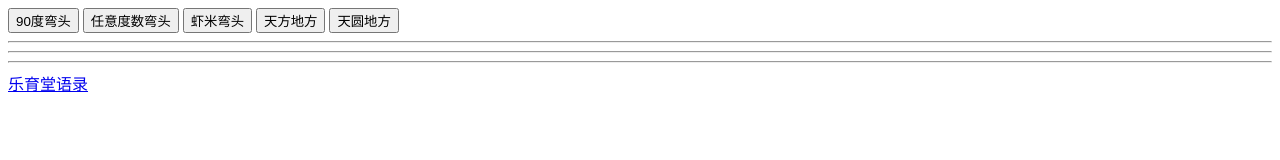
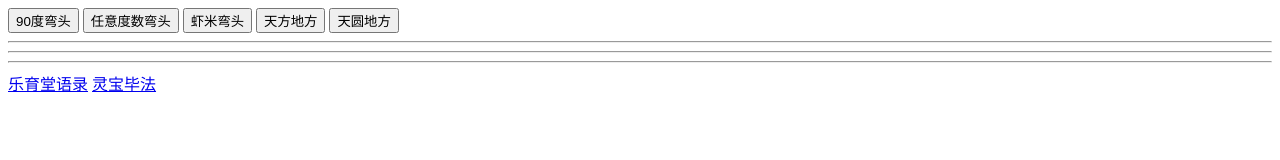
Before and after one commit to zithub2/bjzk, a plain HTML site: page index.html in a window 1280 px wide. Drawn offline with Linux system fonts and the light colour scheme.

Commit message:
Update index.html

```diff
--- a/index.html
+++ b/index.html
@@ -149,6 +149,7 @@ function solve_天圆地方(){
   <hr />
   <div id="links">
     <a href='https://zithub2.github.io/books/LeYuTangYuLu/'>乐育堂语录</a>
+    <a href='https://zithub2.github.io/books/LingBaoBiFa/'>灵宝毕法</a>
   </div>
 </body>
 </html>
```
